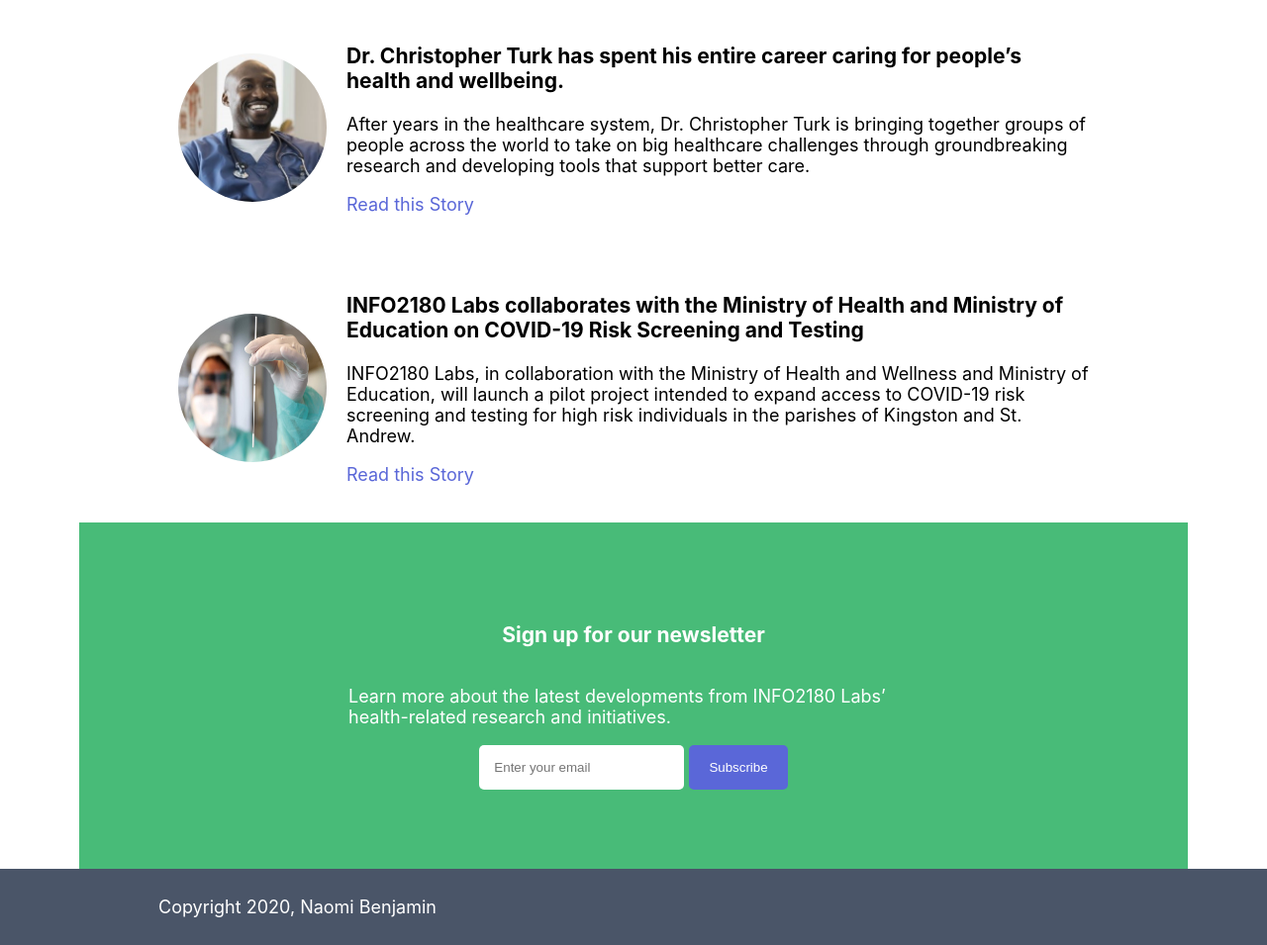
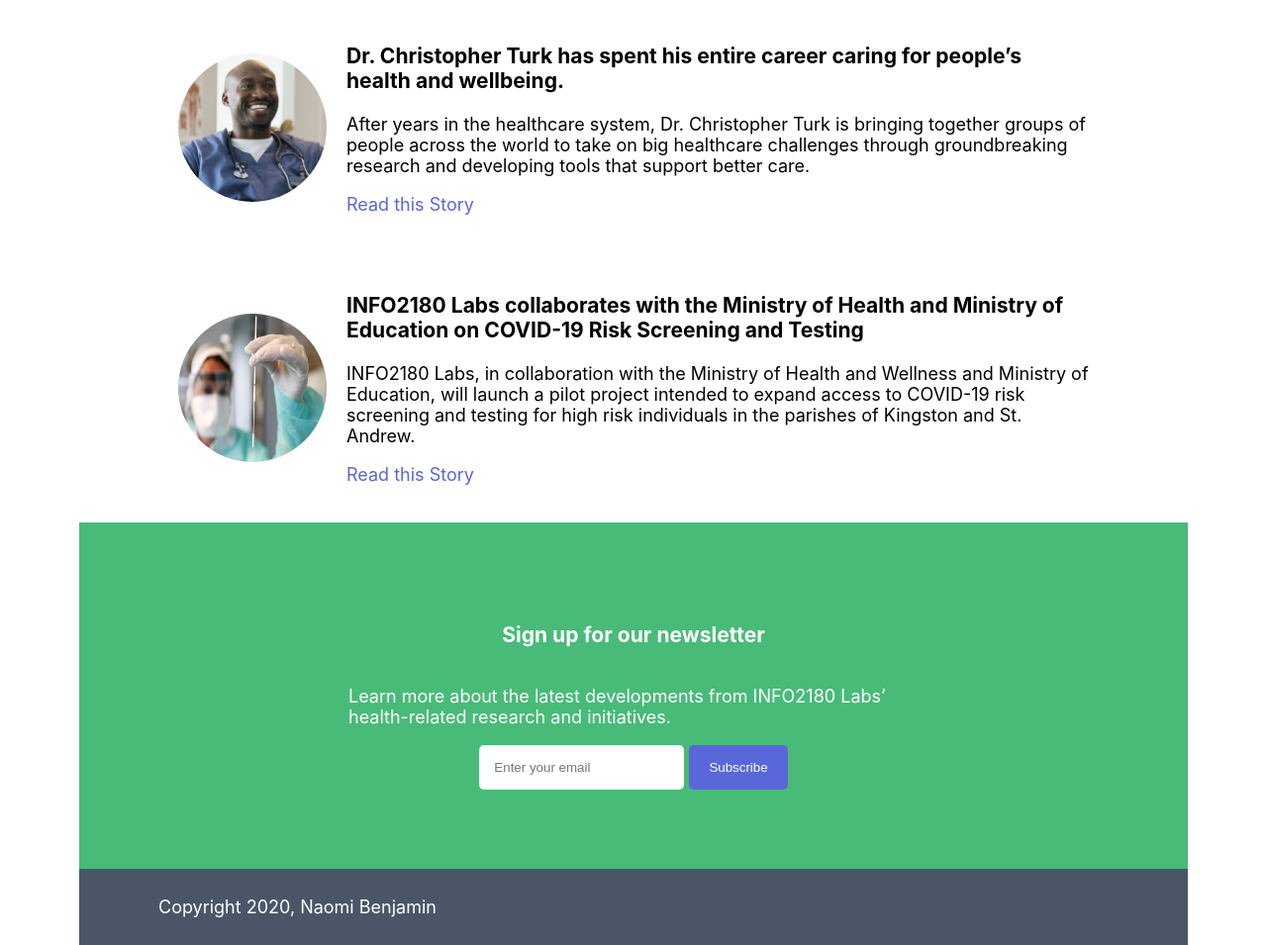
Before and after one commit to BNivia/info2180-project1, a plain HTML site: page index.html in a window 1280 px wide. Shown: the part 1969-2924 px from the top of the page at 99% size. Drawn offline with Linux system fonts and the light colour scheme.

Commit message:
Fixed footer so it did not go length of entire page.

```diff
--- a/styles.css
+++ b/styles.css
@@ -145,8 +145,8 @@ input {
 }
 
 /*Footer*/
-footer {
+footer .container {
   background-color: #4a5568;
-  padding: 10px;
+  padding: 10px 80px;
   color: #fff;
 }
```
